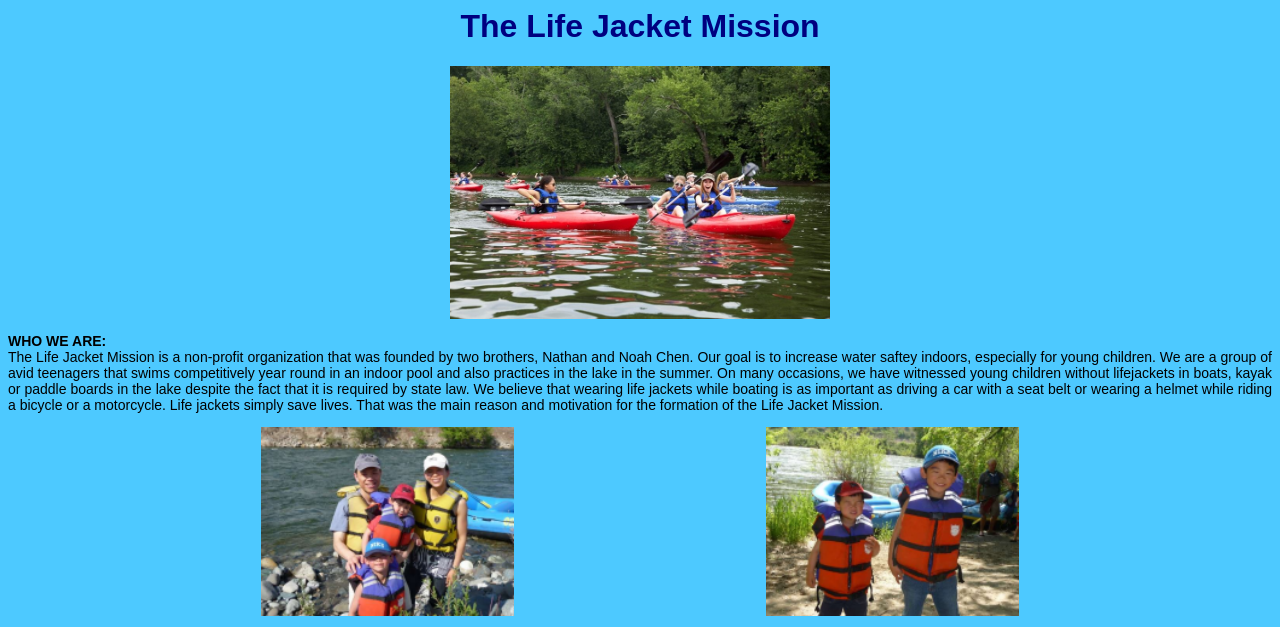
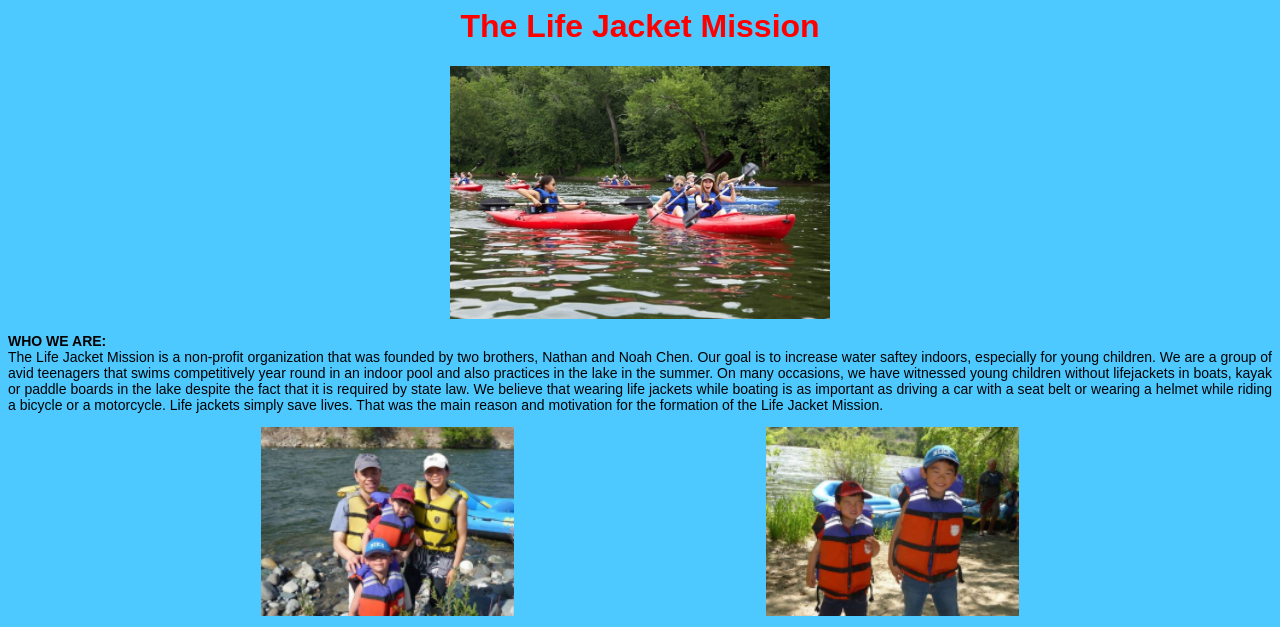
Before and after one commit to NoahChen2/Noahchen2.github.io, a plain HTML site: page index.html in a window 1280 px wide. Shown: the top 627 px of the page. Drawn offline with Linux system fonts and the light colour scheme.

```diff
--- a/index.html
+++ b/index.html
@@ -6,7 +6,7 @@ Life Jacket Mission</title>
 <meta name="viewport" content="width=device-width, initial-scale=1">
 <style>
 body {background-color:#ffffff;background-repeat:no-repeat;background-position:top left;background-attachment:fixed;}
-h1{text-align:center;font-family:Arial, sans-serif;color:#000080;background-color:#ffffff; background: rgb(255, 255, 255); background: rgba(255, 255, 255,0);}
+h1{text-align:center;font-family:Arial, sans-serif;color:#FF0000;background-color:#ffffff; background: rgb(255, 255, 255); background: rgba(255, 255, 255,0);}
 h2{text-align:center;font-family:Arial, sans-serif;color:#000000;background-color:#ffffff; background: rgb(255, 255, 255); background: rgba(255, 255, 255,0);}
 p {text-align:justify;font-family:Arial, sans-serif;font-size:14px;font-style:normal;font-weight:normal;color:#000000;background-color:#ffffff; background: rgb(255, 255, 255); background: rgba(255, 255, 255,0);}
 .center {
```
